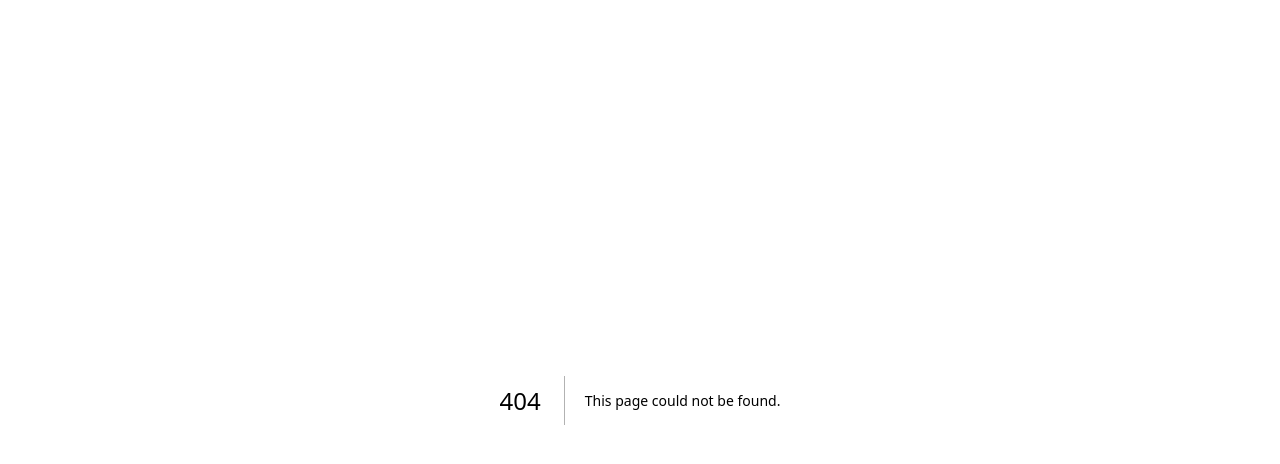
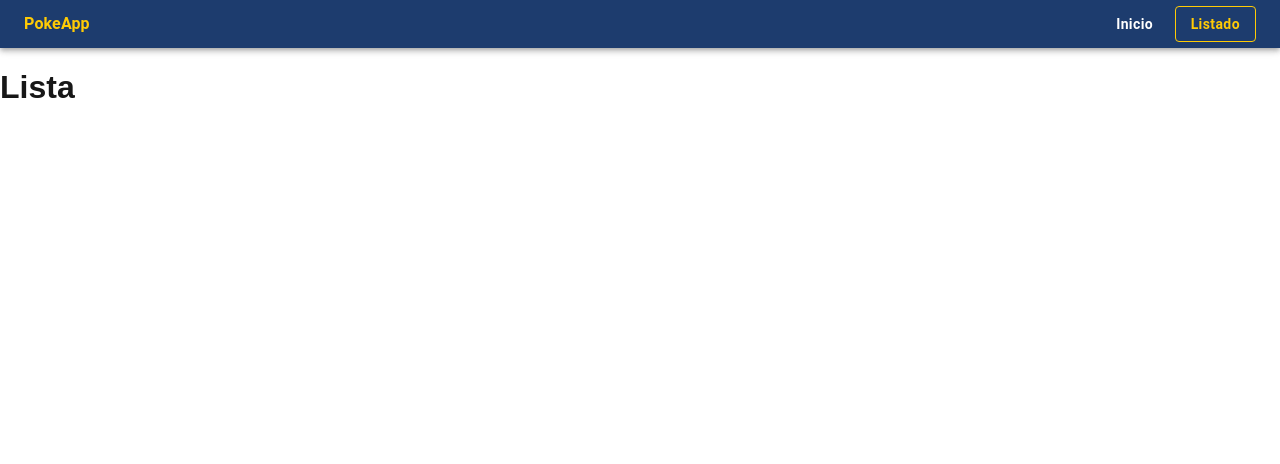
Before and after one commit to rubenmahu/PokeApp, a Next.js app: page /pokemon in a window 1280 px wide. Before the commit this address had no page. Shown: the top 464 px of the page. Built offline with nearby package versions, Linux system fonts and the light colour scheme.

Commit message:
Hito 1: rutas, home, navbar y detalle

```diff
--- a/src/app/globals.css
+++ b/src/app/globals.css
@@ -3,14 +3,8 @@
   --foreground: #171717;
 }
 
-@media (prefers-color-scheme: dark) {
-  :root {
-    --background: #0a0a0a;
-    --foreground: #ededed;
-  }
-}
-
 body {
+  margin: 0;
   background: var(--background);
   color: var(--foreground);
   font-family: Arial, Helvetica, sans-serif;
--- a/src/app/layout.tsx
+++ b/src/app/layout.tsx
@@ -1,6 +1,7 @@
 import type {Metadata} from 'next';
 import {Geist, Geist_Mono} from 'next/font/google';
 import './globals.css';
+import {Navbar} from '@/components/Navbar';
 
 const geistSans = Geist({
 	variable: '--font-geist-sans',
@@ -20,7 +21,10 @@ export const metadata: Metadata = {
 export default function RootLayout({children}: LayoutProps<'/'>) {
 	return (
 		<html lang="es" className={`${geistSans.variable} ${geistMono.variable}`}>
-			<body>{children}</body>
+			<body>
+				<Navbar />
+				{children}
+			</body>
 		</html>
 	);
 }
--- /dev/null
+++ b/src/app/pokemon/page.tsx
@@ -0,0 +1,7 @@
+export default function List() {
+	return (
+		<>
+			<h1>Lista</h1>
+		</>
+	);
+}
--- /dev/null
+++ b/src/components/Navbar.tsx
@@ -0,0 +1,45 @@
+'use client';
+import {AppBar, Toolbar, Typography, Button} from '@mui/material';
+import Link from 'next/link';
+import {usePathname} from 'next/navigation';
+export function Navbar() {
+	const pathName = usePathname();
+	const isHome = pathName === '/';
+	const isPokemon = pathName.startsWith('/pokemon');
+
+	return (
+		<AppBar position="static" sx={{bgcolor: '#1d3c6e'}}>
+			<Toolbar variant="dense">
+				<Typography sx={{fontWeight: 700, color: '#ffcb05', flexGrow: 1}}>PokeApp</Typography>
+				<Button
+					component={Link}
+					href="/"
+					color="inherit"
+					sx={{
+						textTransform: 'none',
+						fontWeight: 600,
+						ml: 1,
+						'&.MuiButton-outlined': {borderColor: '#ffcb05', color: '#ffcb05'},
+					}}
+					variant={isHome ? 'outlined' : 'text'}
+				>
+					Inicio
+				</Button>
+				<Button
+					component={Link}
+					href="/pokemon"
+					color="inherit"
+					sx={{
+						textTransform: 'none',
+						fontWeight: 600,
+						ml: 1,
+						'&.MuiButton-outlined': {borderColor: '#ffcb05', color: '#ffcb05'},
+					}}
+					variant={isPokemon ? 'outlined' : 'text'}
+				>
+					Listado
+				</Button>
+			</Toolbar>
+		</AppBar>
+	);
+}
```
Also changed, not shown: src/app/page.tsx (+13 -66 lines), src/app/pokemon/[id]/page.tsx (added, +8 -0 lines), src/components/LinkButton.tsx (added, +21 -0 lines).
